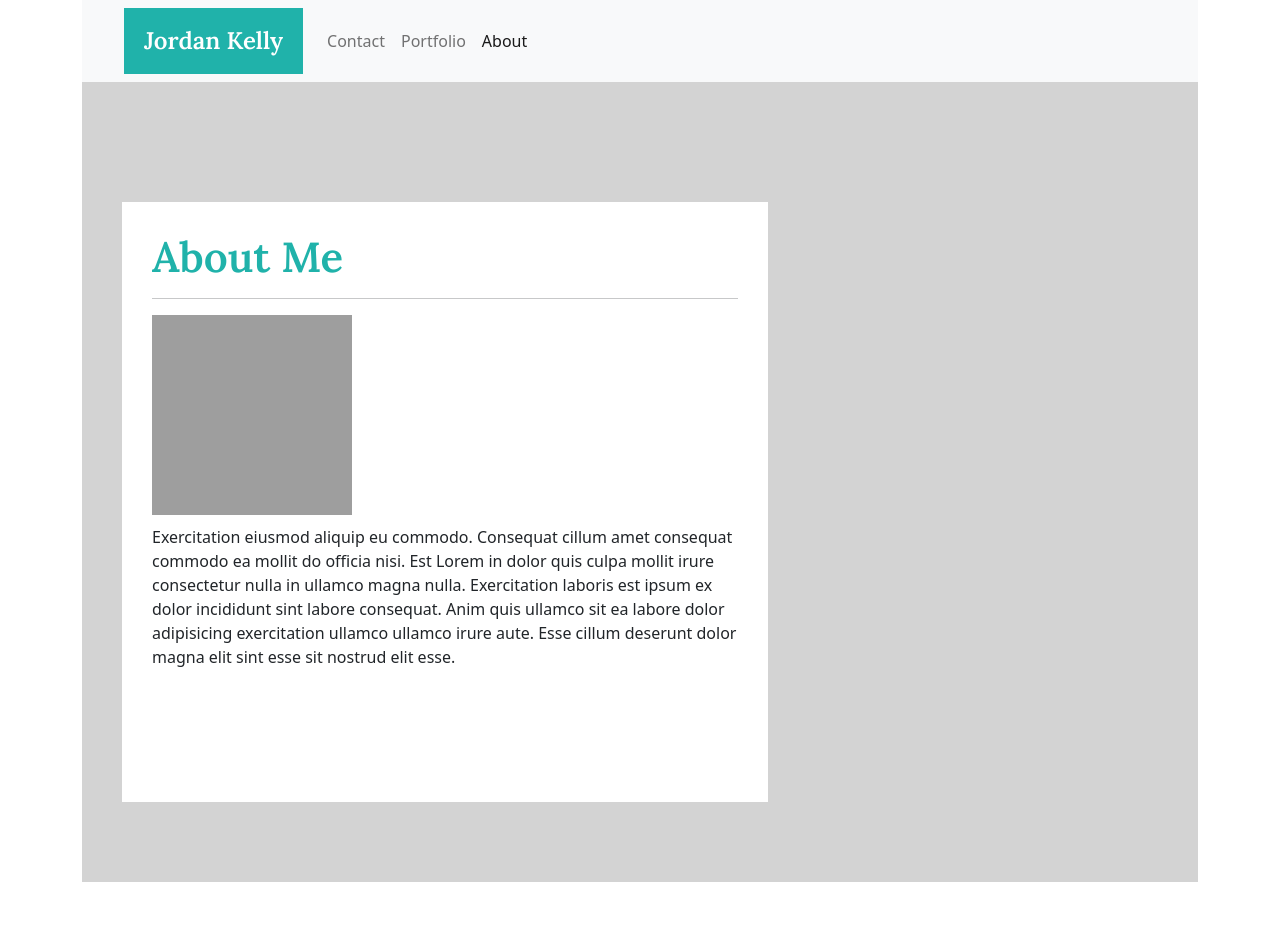
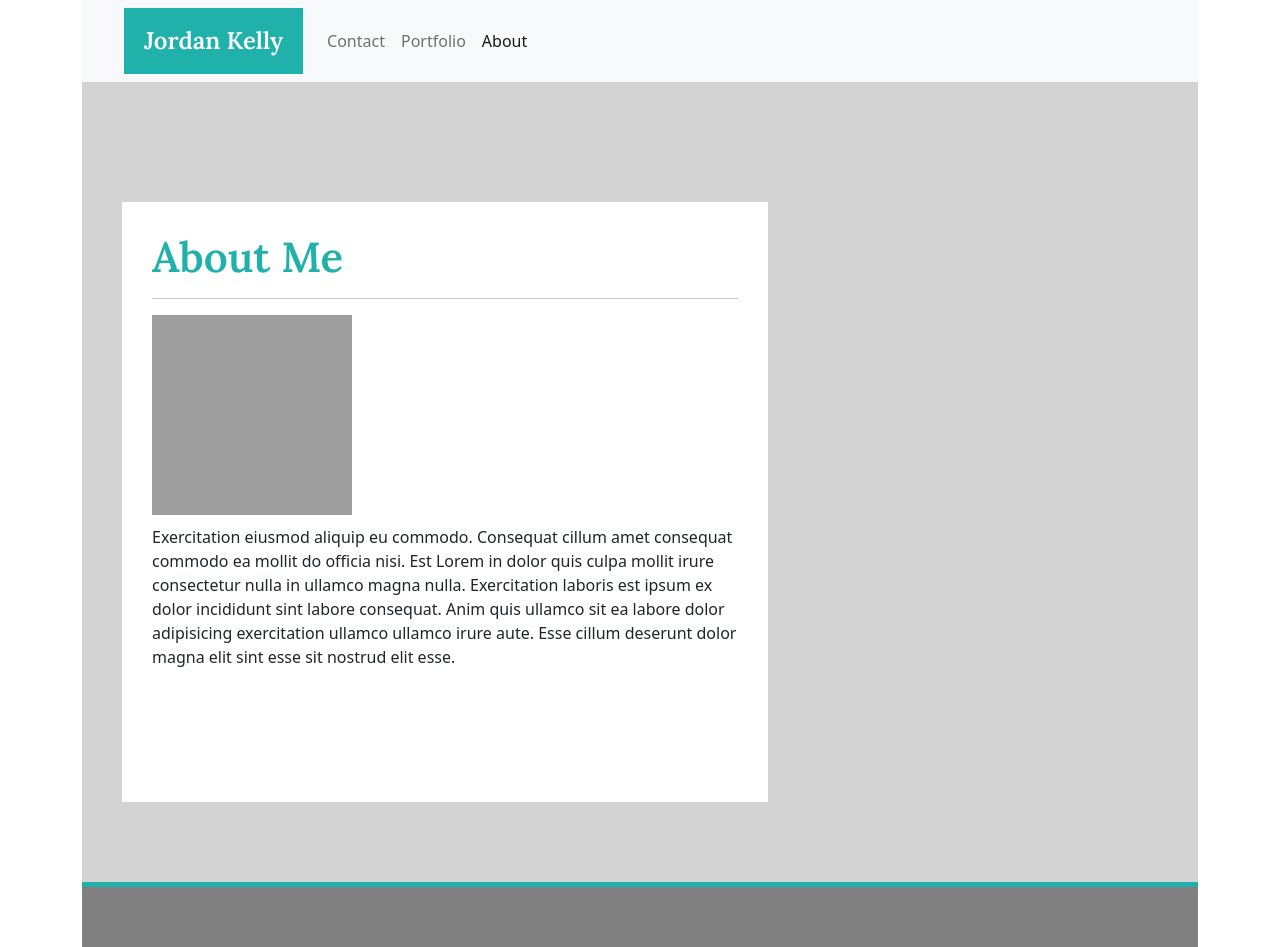
Before and after one commit to profjjk/bootstrap-portfolio, a plain HTML site: page index.html in a window 1280 px wide. Before the commit the page ends 882 px from the top, so only its background shows below. Drawn offline with nearby package versions, Linux system fonts and the light colour scheme; grey boxes are pictures that could not be loaded.

Commit message:
Added footer section

```diff
--- a/index.html
+++ b/index.html
@@ -53,6 +53,11 @@
         </div>
     </section>
 
+    <footer class="container-lg">
+        <div id="green-bar"></div>
+        <div id="gray-bar"></div>
+    </footer>
+
     <!-- Optional JavaScript; choose one of the two! -->
 
     <!-- Option 1: Bootstrap Bundle with Popper -->
--- a/style.css
+++ b/style.css
@@ -42,3 +42,17 @@ img {
     padding-right: 10px;
     padding-bottom: 10px;
 }
+
+/***** FOOTER SECTION *****/
+
+#green-bar {
+    height: 5px;
+    width: 100%;
+    background: #20B2AA;
+}
+
+#gray-bar {
+    height: 60px;
+    width: 100%;
+    background:gray;
+}
```
